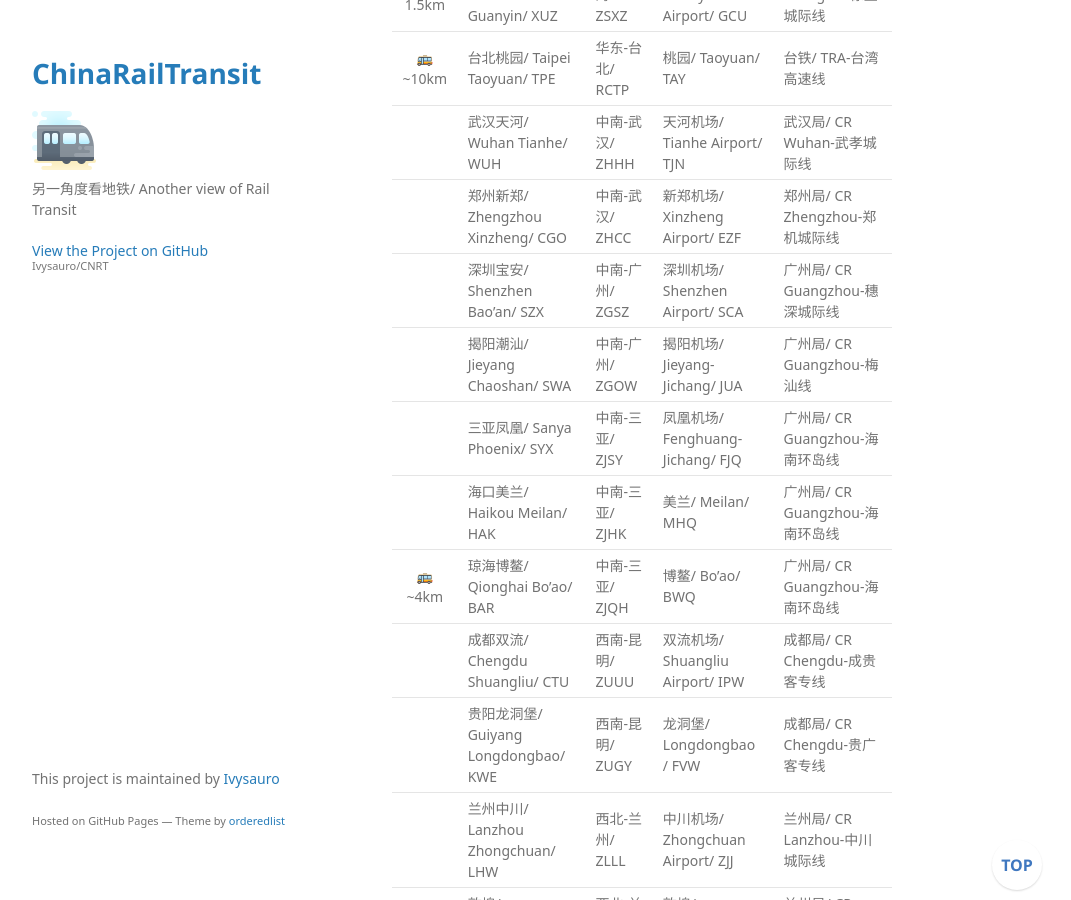
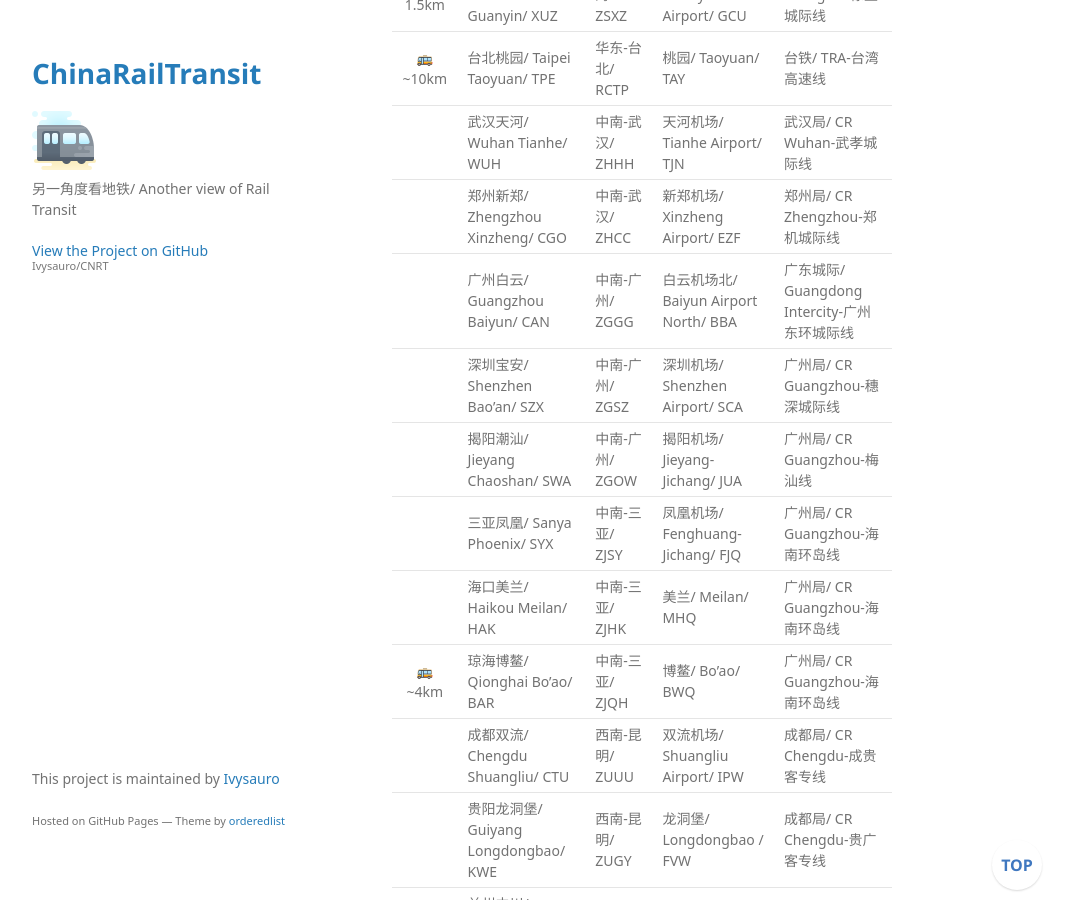
Before and after one commit to Ivysauro/CNRT, a Jekyll site: the page built from data/Air-Rail.md, in a window 1280 px wide and 900 px high, scrolled down 998 px. Shown: the whole window, without its empty margins (178-1249 px from the left). Built offline with Jekyll 4.4.1, drawn with Linux system fonts in a browser that asks for light colours; some web fonts are replaced; our own code applies the rules of GitHub Pages for plain Markdown files; a script that is not in the unit is left out.

Commit message:
🍊更新广州数据

```diff
--- a/data/Air-Rail.md
+++ b/data/Air-Rail.md
@@ -23,6 +23,7 @@
 | 🚌~10km | 台北桃园/ Taipei Taoyuan/ TPE | 华东-台北/ RCTP | 桃园/ Taoyuan/ TAY | 台铁/ TRA-台湾高速线 |
 | | 武汉天河/ Wuhan Tianhe/ WUH | 中南-武汉/ ZHHH | 天河机场/ Tianhe Airport/ TJN | 武汉局/ CR Wuhan-武孝城际线 |
 | | 郑州新郑/ Zhengzhou Xinzheng/ CGO | 中南-武汉/ ZHCC | 新郑机场/ Xinzheng Airport/ EZF | 郑州局/ CR Zhengzhou-郑机城际线 |
+| | 广州白云/ Guangzhou Baiyun/ CAN | 中南-广州/ ZGGG | 白云机场北/ Baiyun Airport North/ BBA | 广东城际/ Guangdong Intercity-广州东环城际线 |
 | | 深圳宝安/ Shenzhen Bao'an/ SZX | 中南-广州/ ZGSZ | 深圳机场/ Shenzhen Airport/ SCA | 广州局/ CR Guangzhou-穗深城际线 |
 | | 揭阳潮汕/ Jieyang Chaoshan/ SWA | 中南-广州/ ZGOW | 揭阳机场/ Jieyang-Jichang/ JUA | 广州局/ CR Guangzhou-梅汕线 |
 | | 三亚凤凰/ Sanya Phoenix/ SYX | 中南-三亚/ ZJSY | 凤凰机场/ Fenghuang-Jichang/ FJQ | 广州局/ CR Guangzhou-海南环岛线 |
```
